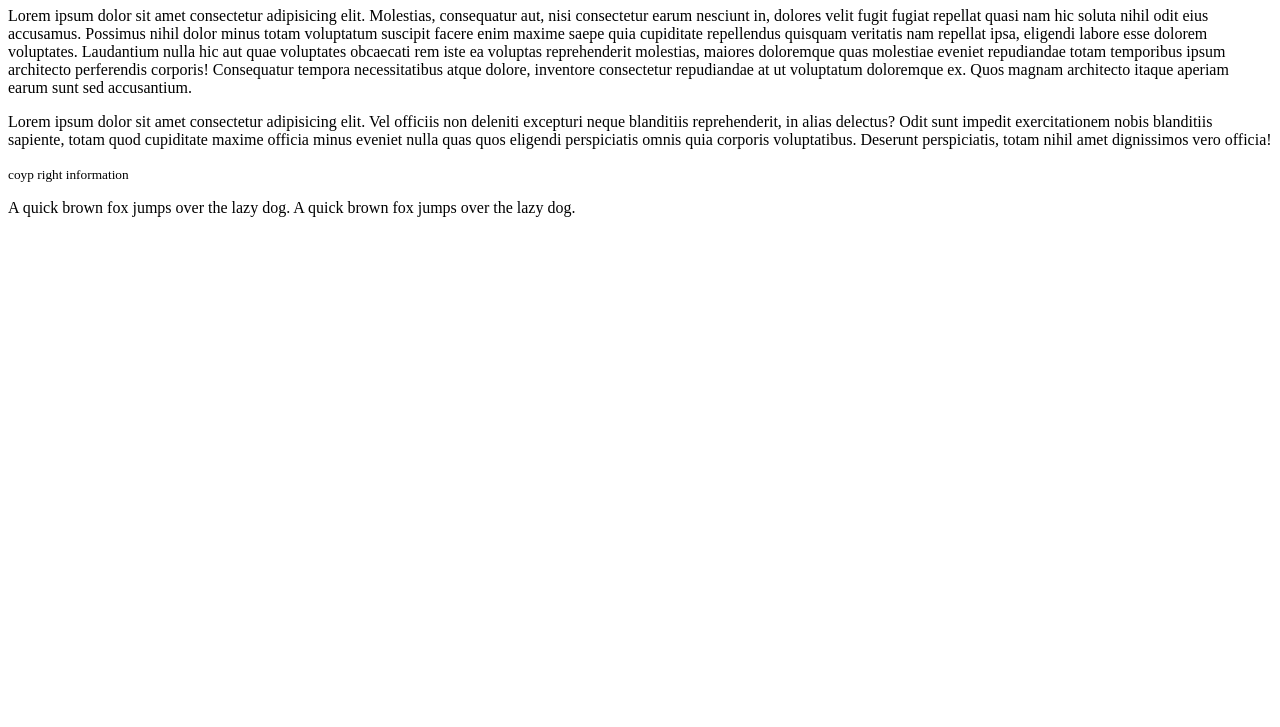
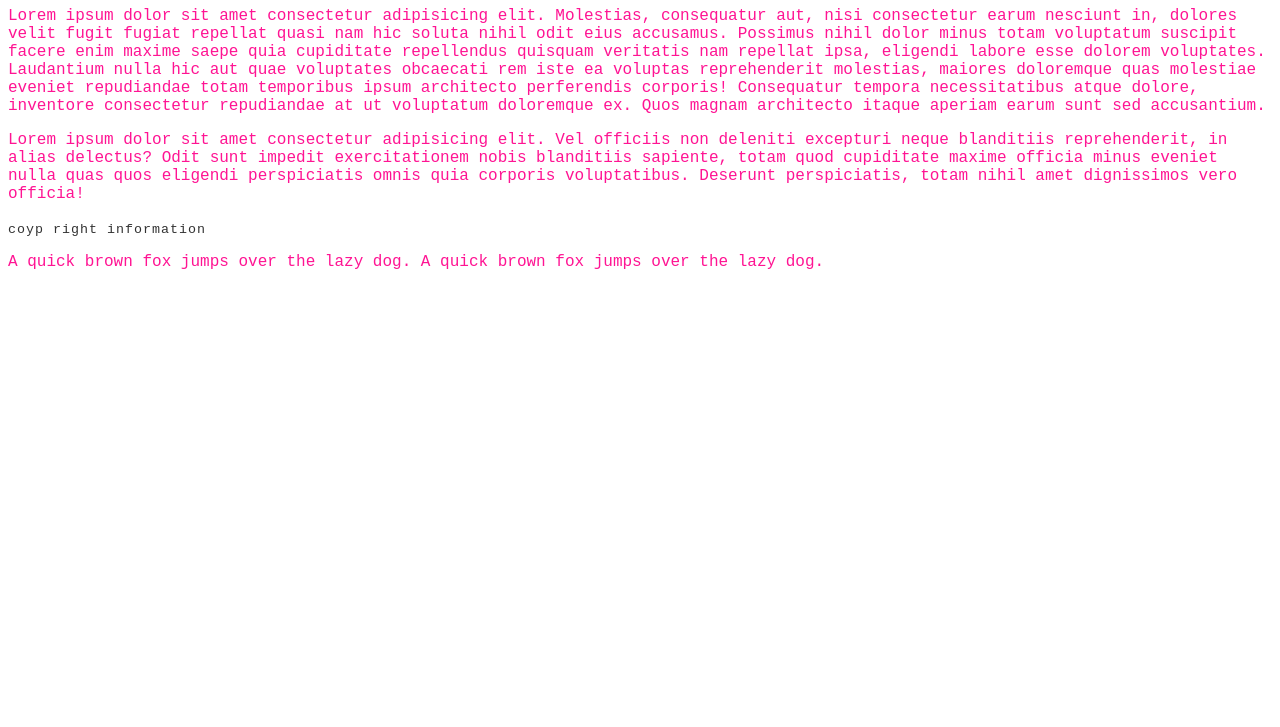
Before and after one commit to jaber-khan7/My-third-repo, a plain HTML site: page index.html in a window 1280 px wide. Shown: the part 73-800 px from the top of the page. Drawn offline with Linux system fonts and the light colour scheme.

Commit message:
I have commited another time

```diff
--- a/index.html
+++ b/index.html
@@ -5,6 +5,7 @@
     <meta http-equiv="X-UA-Compatible" content="IE=edge">
     <meta name="viewport" content="width=device-width, initial-scale=1.0">
     <title>My third repository</title>
+    <link rel="stylesheet" href="style.css">
 </head>
 <body>
 
--- a/style.css
+++ b/style.css
@@ -10,4 +10,5 @@ small{
     color: rgb(50, 50, 50);
     font-family: 'Fira Code', monospace;
     letter-spacing: 1px;
+    text-align: center;
 }
```
